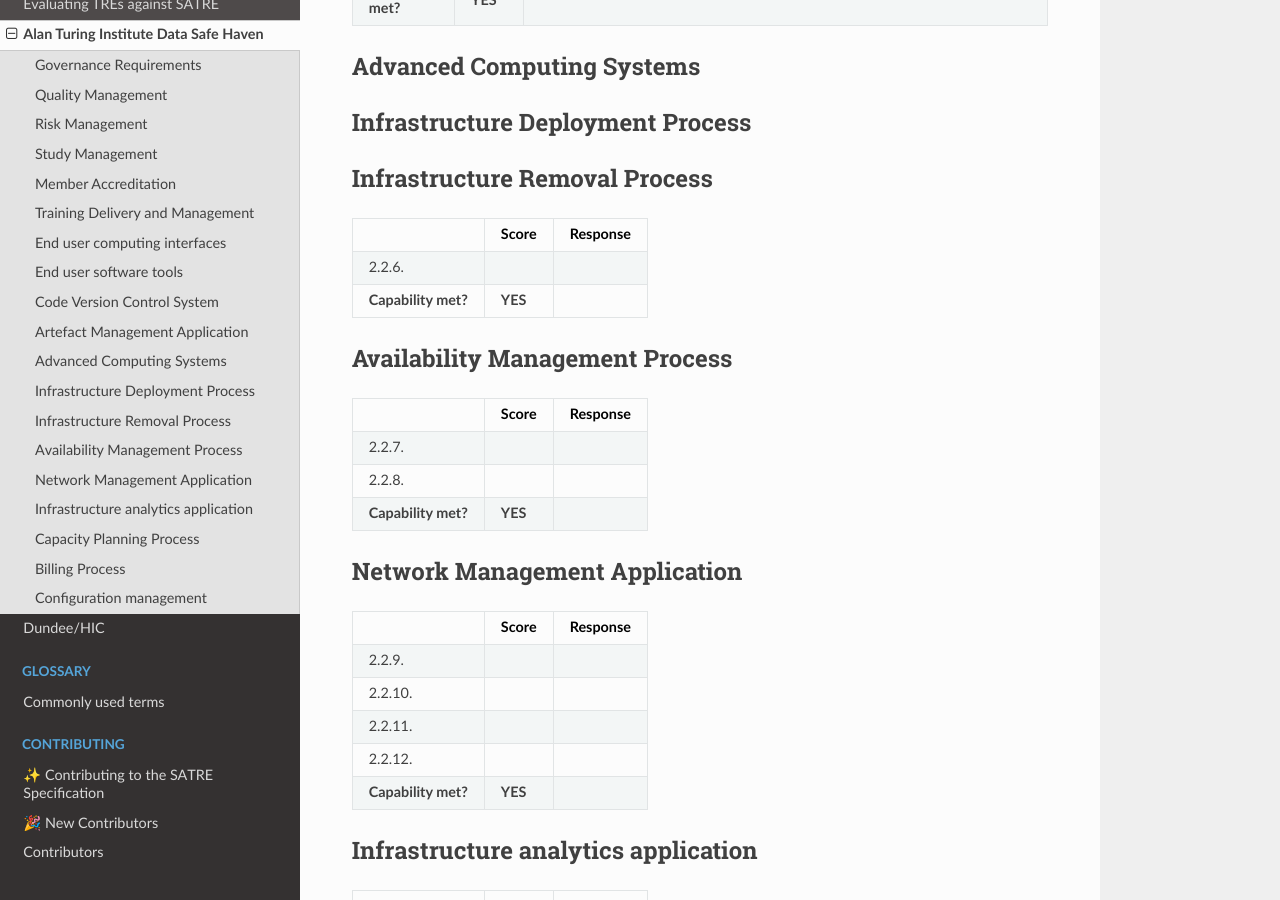
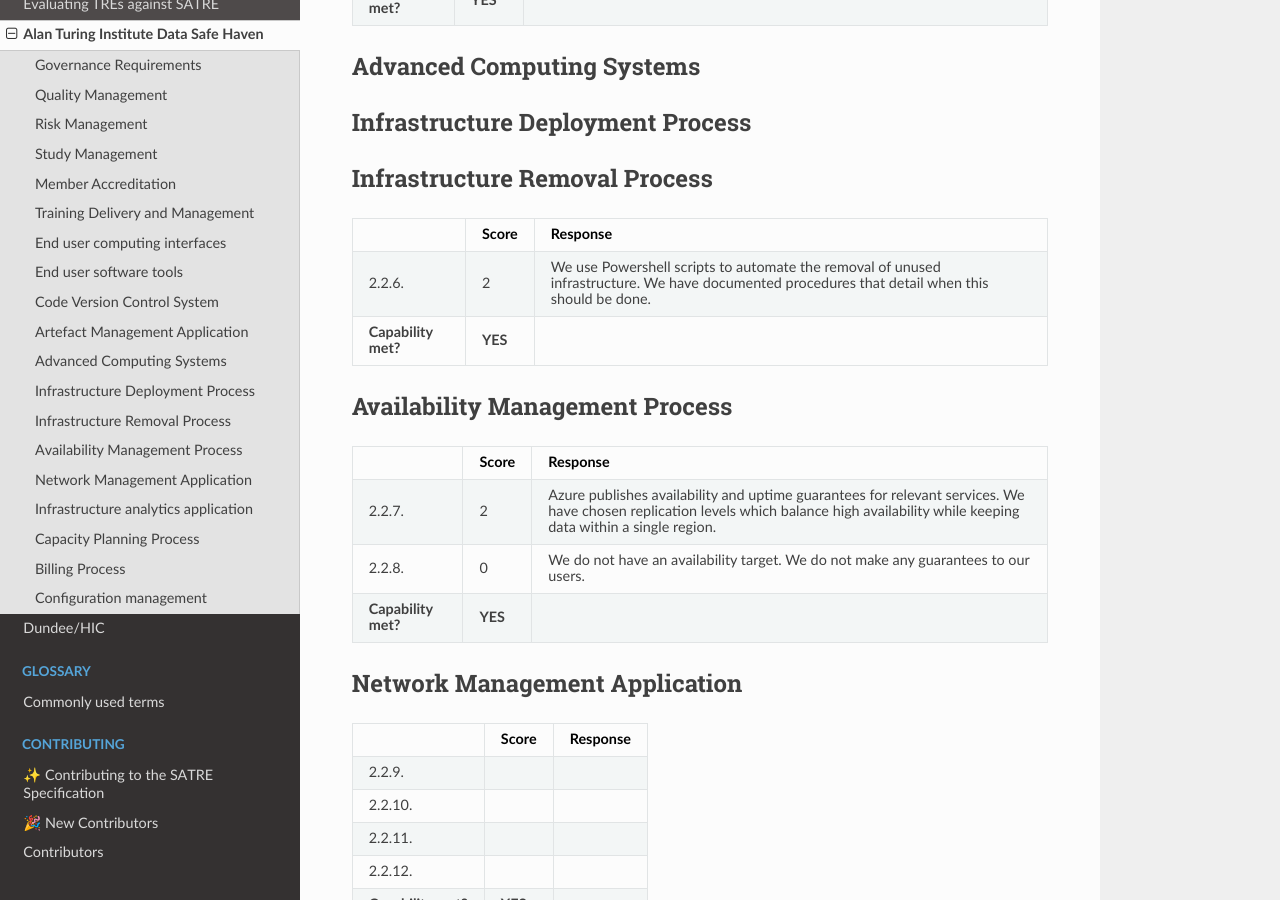
Before and after one commit to sa-tre/satre-specification, a Sphinx documentation site: the page built from docs/source/evaluations/alan_turing_institute.md, in a window 1280 px wide and 900 px high, scrolled down 9217 px. Built offline with Sphinx 7.4.7 and the Read the Docs theme 2.0.0, drawn with Linux system fonts in a browser that asks for light colours.

Commit message:
:sparkles: Add infrastructure removal and availability management
Co-authored-by: Ed Chalstrey <edwardchalstrey@gmail.com>
Co-authored-by: Matt Craddock <mcraddock@turing.ac.uk>
Co-authored-by: Jim Madge <jmadge@turing.ac.uk>
Co-authored-by: Hari Sood <hsood@turing.ac.uk>

```diff
--- a/docs/source/evaluations/alan_turing_institute.md
+++ b/docs/source/evaluations/alan_turing_institute.md
@@ -535,8 +535,9 @@
   - Score
   - Response
 * - 2.2.6.
-  -
-  -
+  - 2
+  - We use Powershell scripts to automate the removal of unused infrastructure.
+    We have documented procedures that detail when this should be done.
 * - **Capability met?**
   - **YES**
   -
@@ -552,11 +553,13 @@
   - Score
   - Response
 * - 2.2.7.
-  -
-  -
+  - 2
+  - Azure publishes availability and uptime guarantees for relevant services.
+    We have chosen replication levels which balance high availability while keeping data within a single region.
 * - 2.2.8.
-  -
-  -
+  - 0
+  - We do not have an availability target.
+    We do not make any guarantees to our users.
 * - **Capability met?**
   - **YES**
   -
```
